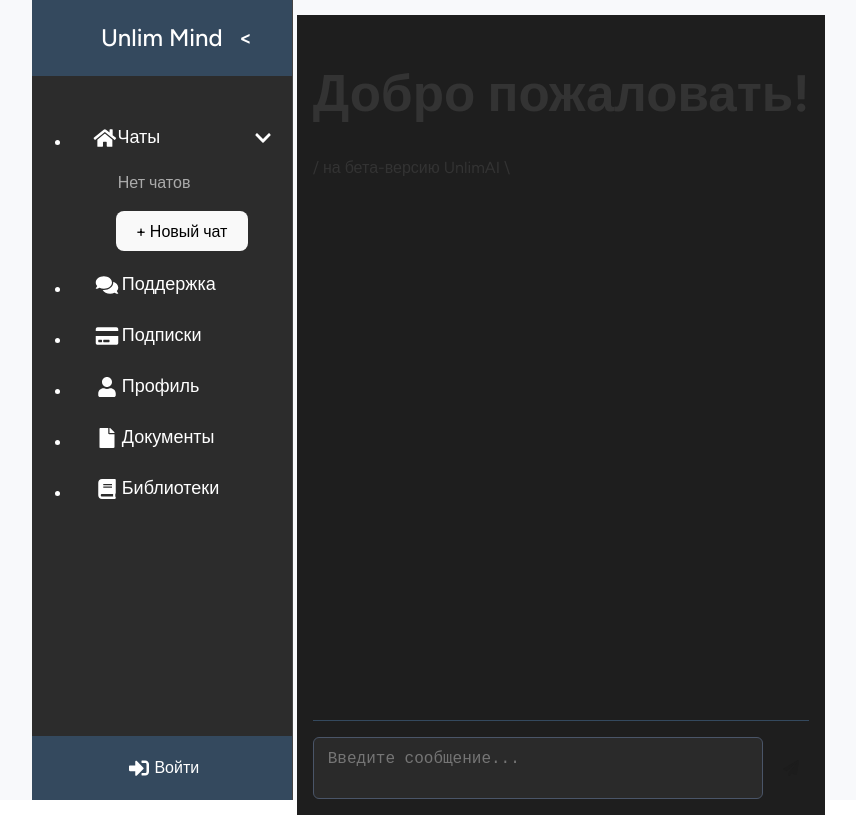
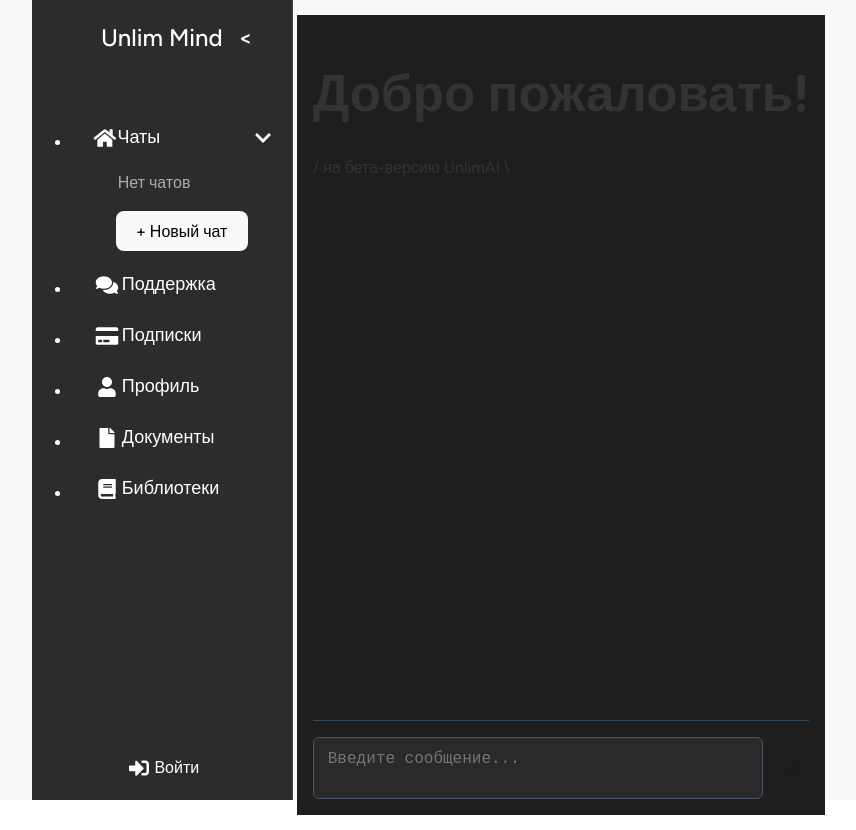
Before and after one commit to Maricvs/CRIDANSE, a React (Vite) app in the folder frontend/: page / in a window 1280 px wide. Shown: the whole page, without its empty margins (204-1060 px from the left). Built offline with nearby package versions, Linux system fonts and the light colour scheme.

Commit message:
UI
Deisgn

```diff
--- a/frontend/src/Sidebar.css
+++ b/frontend/src/Sidebar.css
@@ -1,10 +1,12 @@
 /* Стили для сайдбара */
 .sidebar {
   position: fixed;
+  display: flex;
+  flex-direction: column;
   z-index: 1000;
   width: 250px;
   height: 100vh;
-  background-color: #1e453b;
+  background-color: #1e1e1e;
   color: white;
   transition: width 0.3s ease, padding 0.3s ease;
 }
@@ -28,7 +30,7 @@
   text-align: center;
   font-size: 24px;
   font-weight: bold;
-  background-color: #34495e;
+  background-color: #2c2c2c;
   position: relative;
   flex-shrink: 0;
   transition: padding 0.3s ease;
@@ -149,7 +151,7 @@
 .sidebar-footer {
   padding: 20px;
   text-align: center;
-  background-color: #34495e;
+  background-color: #2c2c2c;
   flex-shrink: 0;
 }
 
```
